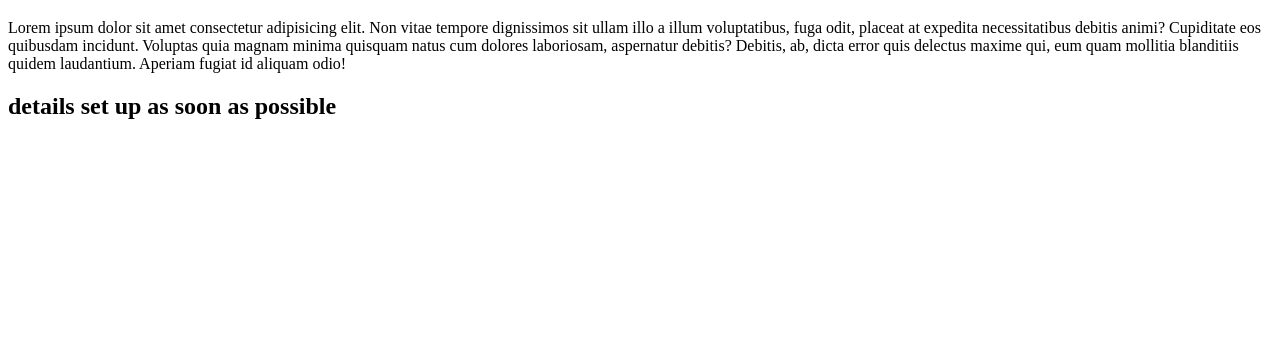
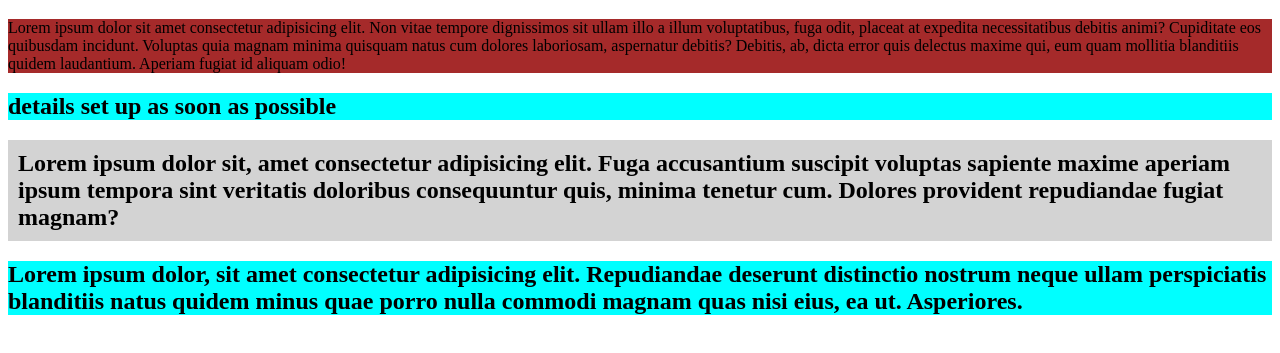
Before and after one commit to Rafi-ahmed7/cv, a plain HTML site: page index.html in a window 1280 px wide. Shown: the part 81-434 px from the top of the page. Drawn offline with Linux system fonts and the light colour scheme.

Commit message:
here is the second commit

```diff
--- a/index.css
+++ b/index.css
@@ -2,3 +2,9 @@ h1{
     background-color: lightgray !important;
     padding:10px;
 }
+h2{
+    background-color: aqua;
+}
+p{
+    background-color: brown;
+}
--- a/index.html
+++ b/index.html
@@ -15,6 +15,12 @@
     </header>
     <main>
         <h2>details set up as soon as possible </h2>
+        <section>
+            <h1>Lorem ipsum dolor sit, amet consectetur adipisicing elit. Fuga accusantium suscipit voluptas sapiente maxime aperiam ipsum tempora sint veritatis doloribus consequuntur quis, minima tenetur cum. Dolores provident repudiandae fugiat magnam?</h1>
+            <h2>
+                Lorem ipsum dolor, sit amet consectetur adipisicing elit. Repudiandae deserunt distinctio nostrum neque ullam perspiciatis blanditiis natus quidem minus quae porro nulla commodi magnam quas nisi eius, ea ut. Asperiores.
+            </h2>
+        </section>
     </main>
 </body>
 </html>
```
